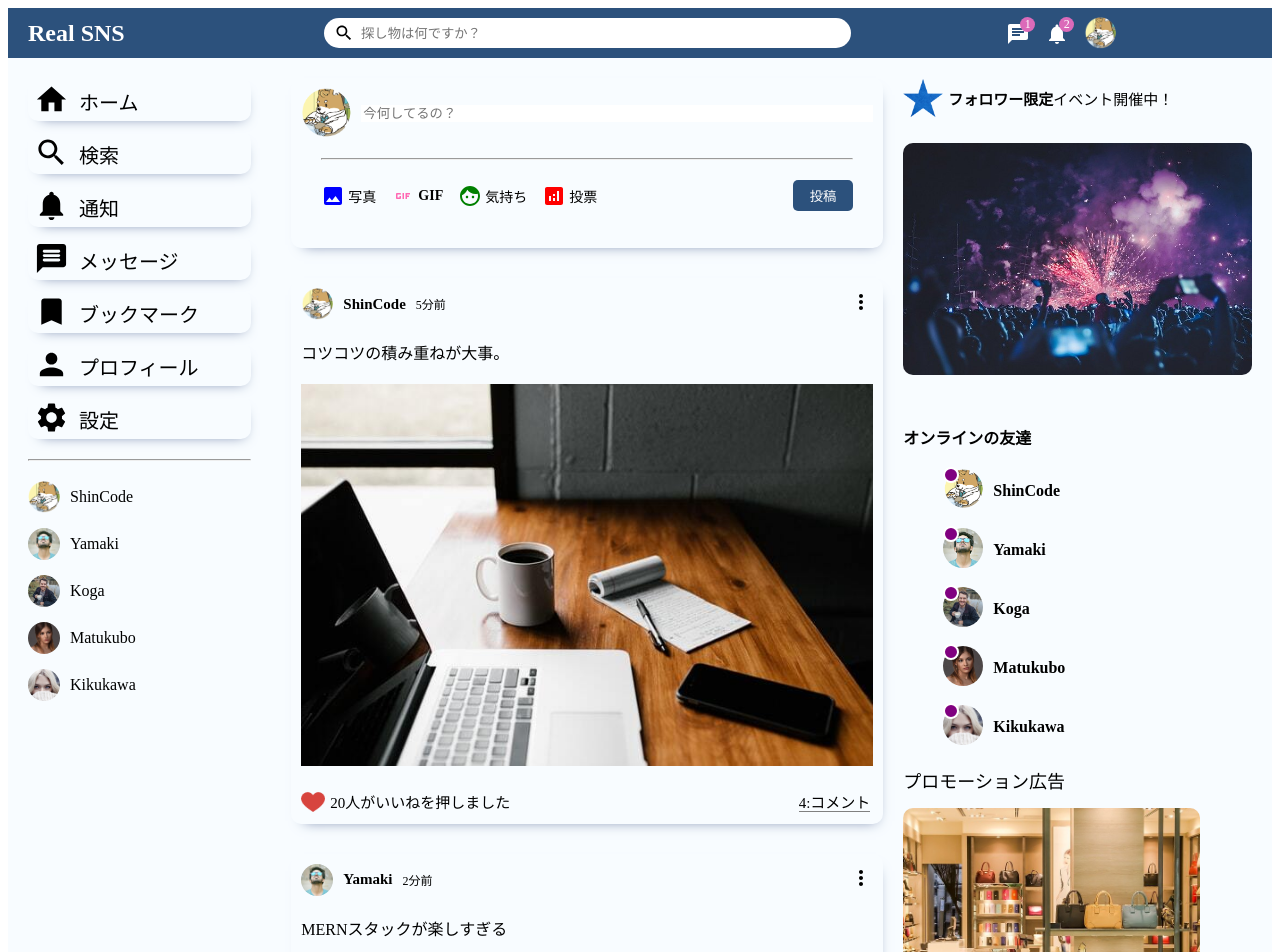
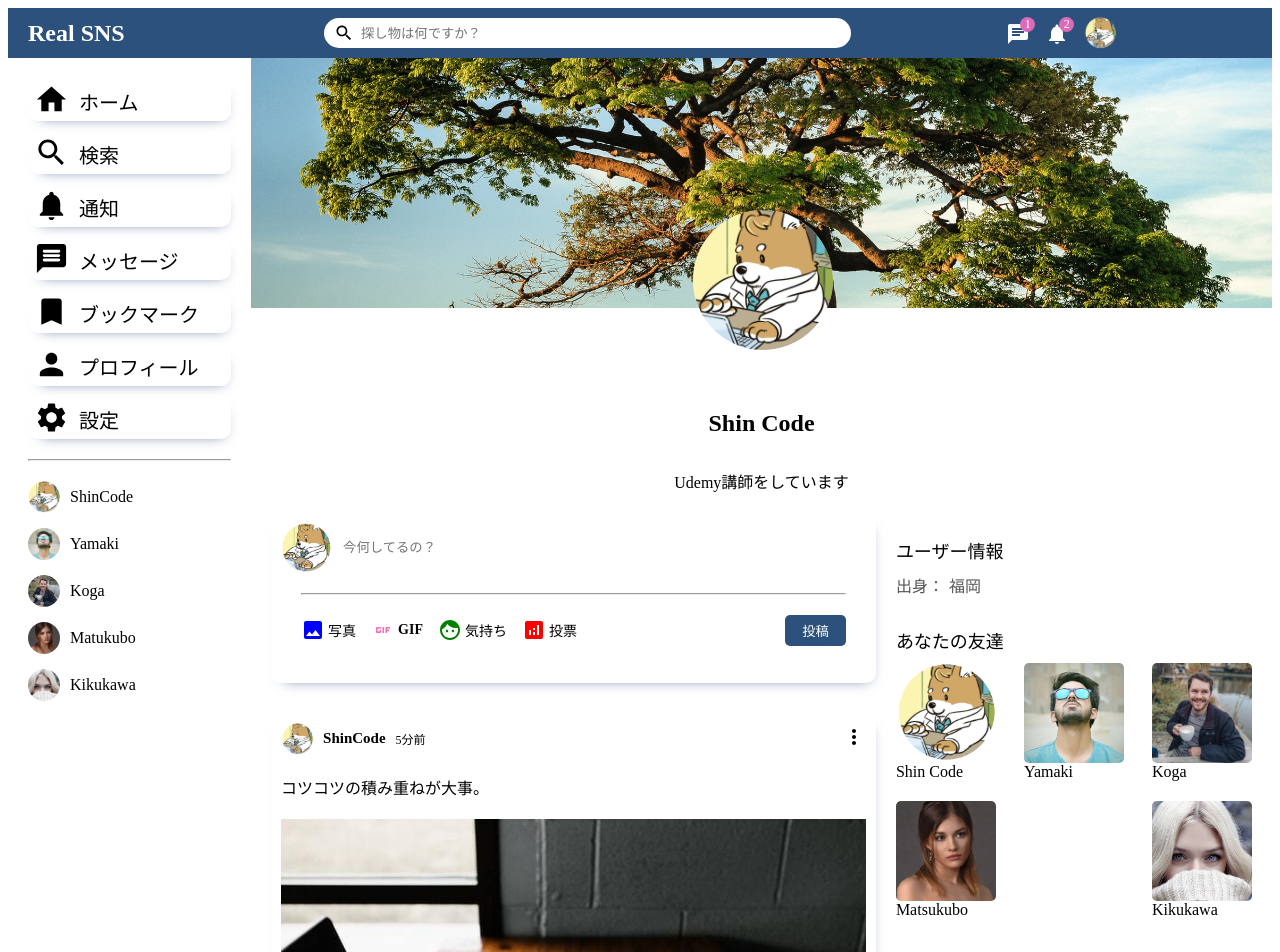
Before and after one commit to tsuuuurappi/mean-sns-frontend, a React (Create React App) app: page / in a window 1280 px wide. Shown: the top 952 px of the page. Built offline with nearby package versions, Linux system fonts and the light colour scheme.

Commit message:
add profile

```diff
--- a/src/App.js
+++ b/src/App.js
@@ -1,7 +1,8 @@
 import Home from './pages/home/Home';
+import Profile from './pages/profile/Profile';
 
 function App() {
-  return <Home />;
+  return <Profile />;
 }
 
 export default App;
--- a/src/components/rightbar/Rightbar.css
+++ b/src/components/rightbar/Rightbar.css
@@ -89,3 +89,43 @@
   color: #434343;
   margin-top: -20px;
 }
+
+.rightbarTitle {
+  font-size: 18px;
+  font-weight: 550;
+  margin-bottom: 10px;
+}
+
+.rightbarInfo {
+  margin-bottom: 30px;
+}
+
+.rightbarInfoKey {
+  font-weight: 500;
+  margin-right: 5px;
+  color: #555;
+}
+
+.rightbarInfoItem {
+  margin-bottom: 10px;
+}
+
+.rightbarFollowings {
+  display: flex;
+  flex-wrap: wrap;
+  justify-content: space-between;
+}
+
+.rightbarFollowing {
+  display: flex;
+  flex-direction: column;
+  margin-bottom: 20px;
+  cursor: pointer;
+}
+
+.rightbarFollowingImg {
+  width: 100px;
+  height: 100px;
+  border-radius: 5px;
+  object-fit: cover;
+}
--- a/src/components/rightbar/Rightbar.jsx
+++ b/src/components/rightbar/Rightbar.jsx
@@ -3,10 +3,10 @@
 import { Users } from '../../dummyData';
 import Online from '../online/Online';
 
-export default function Rightbar() {
-  return (
-    <div className="rightbar">
-      <div className="rightbarWrapper">
+export default function Rightbar({ profile }) {
+  const HomeRightbar = () => {
+    return (
+      <>
         <div className="eventContainer">
           <img src="./assets/star.png" alt="" className="starImg" />
           <span className="eventText">
@@ -27,7 +27,52 @@
         <p className="promotionName">カーショップ</p>
         <img src="./assets/promotion/promotion3.jpeg" alt="" className="rightbarPromotionImg" />
         <p className="promotionName">ShinCode株式会社</p>
-      </div>
+      </>
+    );
+  };
+
+  const ProfileRightbar = () => {
+    return (
+      <>
+        <h4 className="rightbarTitle">ユーザー情報</h4>
+        <div className="rightbarInfo">
+          <div className="rightbarInfoItem"></div>
+          <span className="rightbarInfoKey">出身：</span>
+          <span className="rightbarInfoKey">福岡</span>
+        </div>
+        <h4 className="rightbarTitle">あなたの友達</h4>
+        <div className="rightbarFollowings">
+          <div className="rightbarFollowing">
+            <img src="./assets/person/1.jpeg" alt="" className="rightbarFollowingImg" />
+            <span className="rightbarFollowingName">Shin Code</span>
+          </div>
+          <div className="rightbarFollowing">
+            <img src="./assets/person/2.jpeg" alt="" className="rightbarFollowingImg" />
+            <span className="rightbarFollowingName">Yamaki</span>
+          </div>
+
+          <div className="rightbarFollowing">
+            <img src="./assets/person/3.jpeg" alt="" className="rightbarFollowingImg" />
+            <span className="rightbarFollowingName">Koga</span>
+          </div>
+
+          <div className="rightbarFollowing">
+            <img src="./assets/person/4.jpeg" alt="" className="rightbarFollowingImg" />
+            <span className="rightbarFollowingName">Matsukubo</span>
+          </div>
+
+          <div className="rightbarFollowing">
+            <img src="./assets/person/5.jpeg" alt="" className="rightbarFollowingImg" />
+            <span className="rightbarFollowingName">Kikukawa</span>
+          </div>
+        </div>
+      </>
+    );
+  };
+
+  return (
+    <div className="rightbar">
+      <div className="rightbarWrapper">{profile ? <ProfileRightbar /> : <HomeRightbar />}</div>
     </div>
   );
 }
--- /dev/null
+++ b/src/pages/profile/Profile.css
@@ -0,0 +1,46 @@
+.profile {
+  display: flex;
+}
+
+.profileRight {
+  /* flexで横の比率を決めれる(n/12) */
+  flex: 10.5;
+}
+
+.profileCover {
+  height: 320px;
+  position: relative;
+}
+
+.profileCoverImg {
+  width: 100%;
+  height: 250px;
+  object-fit: cover;
+}
+
+.profileUserImg {
+  position: absolute;
+  left: 0;
+  right: 0;
+  width: 150;
+  height: 150;
+  border-radius: 50%;
+  margin: auto;
+  top: 150px;
+  /* border: 3px solid white; */
+}
+
+.profileInfo {
+  display: flex;
+  flex-direction: column;
+  align-items: center;
+  justify-content: center;
+}
+
+.profileInfoName {
+  font-size: 24px;
+}
+
+.profileRightBottom {
+  display: flex;
+}
--- /dev/null
+++ b/src/pages/profile/Profile.jsx
@@ -0,0 +1,33 @@
+import React from 'react';
+import Rightbar from '../../components/rightbar/Rightbar';
+import Sidebar from '../../components/sidebar/Sidebar';
+import Topbar from '../../components/topbar/Topbar';
+import Timeline from '../../components/timeline/TimeLine';
+import './Profile.css';
+
+export default function Profile() {
+  return (
+    <>
+      <Topbar />
+      <div className="profile">
+        <Sidebar />
+        <div className="profileRight">
+          <div className="profileRightTop">
+            <div className="profileCover">
+              <img src="./assets/post/3.jpeg" alt="" className="profileCoverImg" />
+              <img src="./assets/person/1.jpeg" alt="" className="profileUserImg" />
+            </div>
+            <div className="profileInfo">
+              <h4 className="profileInfoName">Shin Code</h4>
+              <span className="profileInfoDesc">Udemy講師をしています</span>
+            </div>
+          </div>
+          <div className="profileRightBottom">
+            <Timeline />
+            <Rightbar profile />
+          </div>
+        </div>
+      </div>
+    </>
+  );
+}
```
